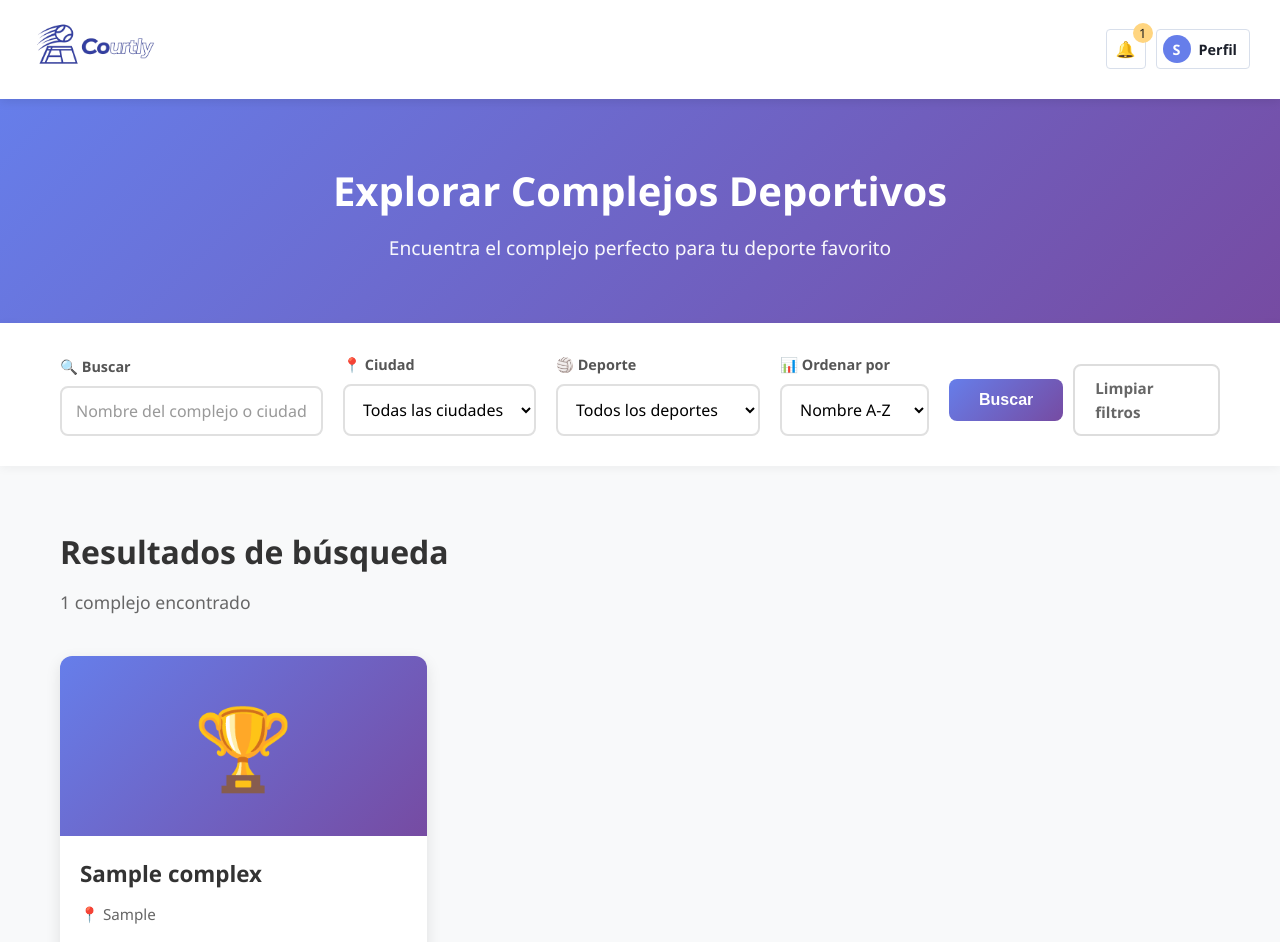
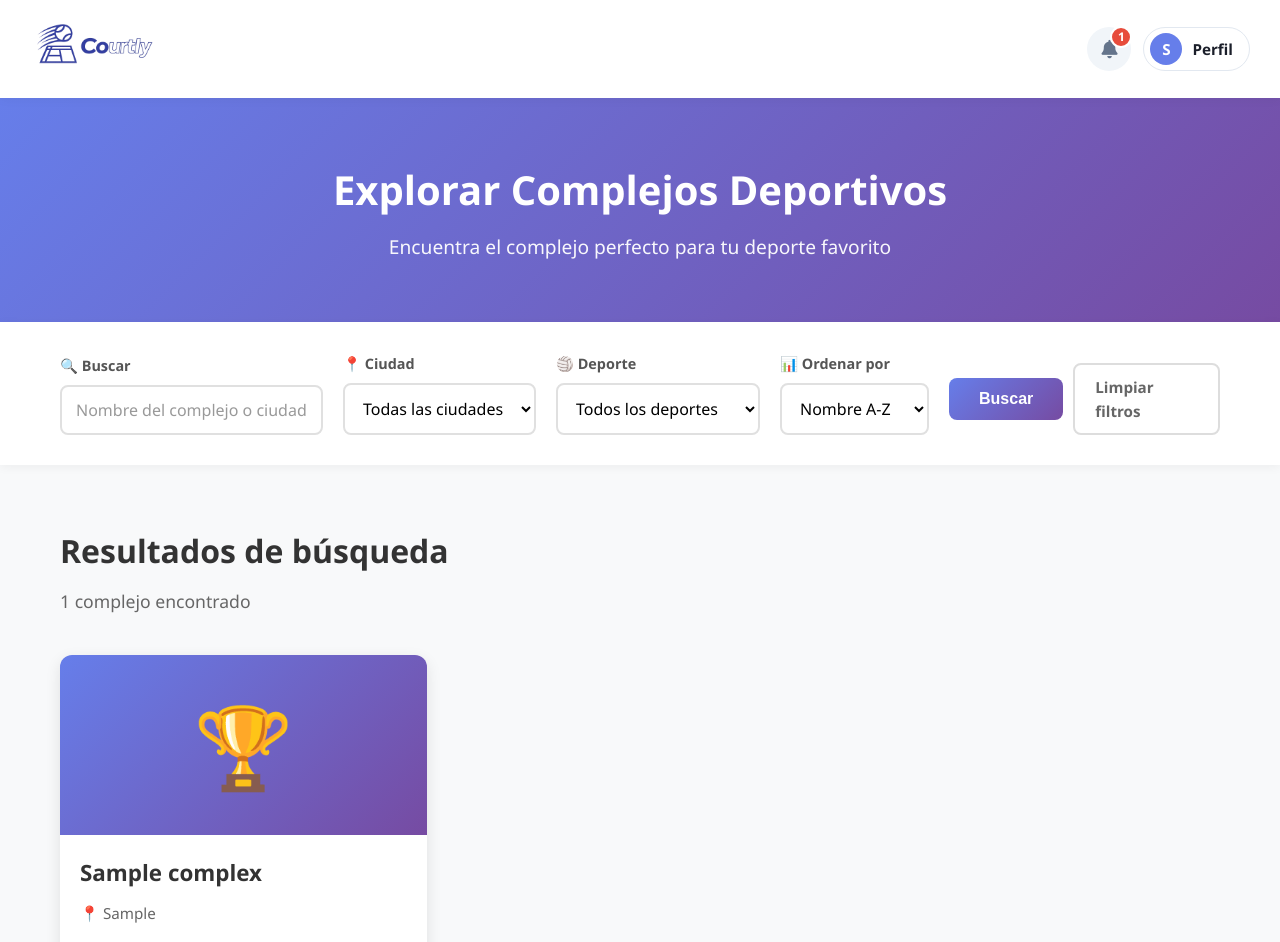
Before and after one commit to GianlucaDamico/ProyectoGS, a Django app: template core/templates/core/explorar_complejos.html in a window 1280 px wide. Shown: the top 942 px of the page. Run offline with Django 4.2, Linux system fonts and the light colour scheme; a user stored in the database is signed in; tables that the repository leaves empty hold one stand-in row (values such as "Sample post"); the template is opened without the code that fills it: values that come from a table or form of the project are taken from there, most other values are stand-ins (such as "Sample title", 1, 10 or a date in 2020); parts of the project's set-up code (start-up, migrations or seed data) failed here and were passed over.

Commit message:
mejorar estilos de navbar y notificaciones, incluyendo iconos de Font Awesome

```diff
--- a/core/static/core/explorar.css
+++ b/core/static/core/explorar.css
@@ -1,9 +1,9 @@
 :root {
     --primary: #667eea;
-    --accent: #ffd580;
+    --accent: #e74c3c; /* Cambiado a rojo para las notificaciones */
     --text: #1b1f2a;
     --muted: #60708a;
-    --border: #d8dfeb;
+    --border: #e2e8f0;
     --shadow: 0 10px 24px rgba(18, 31, 53, 0.08);
 }
 
@@ -29,11 +29,11 @@ body {
 /* ============ Navbar y Elementos de Perfil/Notificaciones ============ */
 .navbar {
     background: white;
-    box-shadow: 0 2px 10px rgba(0,0,0,0.1);
+    box-shadow: 0 2px 10px rgba(0,0,0,0.04); /* Sombra más sutil */
     position: sticky;
     top: 0;
     z-index: 1000;
-    min-height: 90px;
+    min-height: 85px;
     display: flex;
     align-items: center;
 }
@@ -49,7 +49,7 @@ body {
 }
 
 .logo-img {
-    height: 91px;
+    height: 90px; /* Tamaño ajustado para ser más elegante */
     width: auto;
     object-fit: contain;
 }
@@ -57,10 +57,10 @@ body {
 .nav-right {
     display: flex;
     align-items: center;
-    gap: 10px;
+    gap: 12px;
 }
 
-/* Clases copiadas directamente de tu home_usuario.css */
+/* --- ESTÉTICA MEJORADA DE LOS BOTONES --- */
 .notifications-menu,
 .profile-menu {
     position: relative;
@@ -68,67 +68,113 @@ body {
 
 .notifications-trigger {
     list-style: none;
-    width: 40px;
-    height: 40px;
-    border-radius: 4px;
-    border: 1px solid var(--border);
-    background: #ffffff;
+    width: 44px; /* Un poco más grande */
+    height: 44px;
+    border-radius: 50%; /* Círculo perfecto en lugar de cuadrado */
+    border: 1px solid transparent;
+    background: #f1f5f9; /* Gris muy clarito */
     display: inline-flex;
     align-items: center;
     justify-content: center;
     cursor: pointer;
     position: relative;
-}
-
-.notifications-trigger .badge {
-    position: absolute;
-    top: -7px;
-    right: -8px;
-    margin-left: 0;
+    transition: all 0.3s ease;
 }
 
 .notifications-trigger:hover {
-    background: #f0f0f0;
+    background: #eef2ff; /* Morado claro al pasar el ratón */
 }
 
-.notifications-trigger::-webkit-details-marker {
+.bell-icon {
+    font-size: 1.15rem;
+    color: #64748b; /* Gris oscuro elegante */
+    transition: color 0.3s ease;
+}
+
+.notifications-trigger:hover .bell-icon {
+    color: var(--primary); /* Se vuelve morado al hacer hover */
+}
+
+.badge {
+    position: absolute;
+    top: -2px;
+    right: -2px;
+    display: inline-flex;
+    justify-content: center;
+    align-items: center;
+    min-width: 22px;
+    height: 22px;
+    border-radius: 999px;
+    font-size: 0.75rem;
+    font-weight: bold;
+    background: var(--accent); /* Rojo notificación */
+    color: white;
+    border: 2px solid white; /* Borde blanco para separarlo de la campana */
+}
+
+.profile-trigger {
+    list-style: none;
+    display: inline-flex;
+    align-items: center;
+    gap: 10px;
+    cursor: pointer;
+    background: #ffffff;
+    border: 1px solid var(--border);
+    border-radius: 50px; /* Píldora perfectamente redonda */
+    height: 44px;
+    padding: 4px 16px 4px 6px; /* Padding asimétrico para acomodar el avatar */
+    transition: all 0.3s ease;
+}
+
+.profile-trigger:hover {
+    border-color: #cbd5e1;
+    box-shadow: 0 4px 6px rgba(0,0,0,0.04); /* Sombra elegante */
+}
+
+.profile-avatar {
+    width: 32px;
+    height: 32px;
+    border-radius: 50%;
+    display: inline-flex;
+    align-items: center;
+    justify-content: center;
+    font-size: 0.95rem;
+    font-weight: 700;
+    color: #fff;
+    background: var(--primary);
+}
+
+.profile-label {
+    color: var(--text);
+    font-size: 0.95rem;
+    font-weight: 600;
+}
+
+/* (Ocultar la flechita por defecto de los details) */
+.notifications-trigger::-webkit-details-marker,
+.profile-trigger::-webkit-details-marker {
     display: none;
 }
 
-.bell-icon {
-    font-size: 1rem;
-}
-
-.badge {
-    display: inline-flex;
-    justify-content: center;
-    align-items: center;
-    min-width: 20px;
-    height: 20px;
-    border-radius: 999px;
-    font-size: 0.8rem;
-    background: var(--accent);
-    color: #1d1d1d;
-    padding: 0 6px;
-}
-
+/* --- MENÚS DESPLEGABLES --- */
 .notifications-dropdown {
     position: absolute;
     right: 0;
-    top: calc(100% + 8px);
-    width: 260px;
+    top: calc(100% + 12px);
+    width: 300px; /* Un poco más ancho */
     border: 1px solid var(--border);
-    border-radius: 10px;
+    border-radius: 14px; /* Bordes más suaves */
     background: #fff;
     box-shadow: var(--shadow);
-    padding: 12px;
+    padding: 16px;
     z-index: 30;
 }
 
 .dropdown-title {
-    margin: 0 0 8px;
-    font-size: 0.92rem;
+    margin: 0 0 12px;
+    font-size: 1rem;
     font-weight: 700;
+    color: var(--text);
 }
 
 .dropdown-empty {
@@ -137,58 +183,18 @@ body {
     font-size: 0.9rem;
 }
 
-.profile-trigger {
-    list-style: none;
-    display: inline-flex;
-    align-items: center;
-    gap: 8px;
-    cursor: pointer;
-    background: #ffffff;
-    border: 1px solid var(--border);
-    border-radius: 4px;
-    height: 40px;
-    padding: 4px 12px 4px 6px;
-}
-
-.profile-trigger:hover {
-    background: #f0f0f0;
-}
-
-.profile-trigger::-webkit-details-marker {
-    display: none;
-}
-
-.profile-avatar {
-    width: 28px;
-    height: 28px;
-    border-radius: 999px;
-    display: inline-flex;
-    align-items: center;
-    justify-content: center;
-    font-size: 0.9rem;
-    font-weight: 700;
-    color: #fff;
-    background: var(--primary);
-}
-
-.profile-label {
-    color: var(--text);
-    font-size: 0.9rem;
-    font-weight: 700;
-}
-
 .profile-dropdown {
     position: absolute;
     right: 0;
-    top: calc(100% + 8px);
-    min-width: 170px;
+    top: calc(100% + 12px);
+    min-width: 180px;
     border: 1px solid var(--border);
-    border-radius: 10px;
+    border-radius: 14px;
     background: #fff;
     box-shadow: var(--shadow);
-    padding: 6px;
+    padding: 8px;
     display: grid;
-    gap: 2px;
+    gap: 4px;
     z-index: 30;
 }
 
--- a/core/templates/core/explorar_complejos.html
+++ b/core/templates/core/explorar_complejos.html
@@ -5,6 +5,7 @@
     <meta charset="UTF-8">
     <meta name="viewport" content="width=device-width, initial-scale=1.0">
     <title>Explorar Complejos - Courtly</title>
+    <link rel="stylesheet" href="https://cdnjs.cloudflare.com/ajax/libs/font-awesome/6.0.0/css/all.min.css">
     <link rel="stylesheet" href="{% static 'core/explorar.css' %}">
 </head>
 <body>
@@ -21,7 +22,7 @@
 
                     <details class="notifications-menu">
                         <summary class="notifications-trigger" aria-label="Abrir notificaciones">
-                            <span class="bell-icon">&#128276;</span>
+                            <span class="bell-icon"><i class="fas fa-bell"></i></span>
                             {% if resenas_pendientes %}<span class="badge">{{ resenas_pendientes|length }}</span>{% endif %}
                         </summary>
                         <div class="notifications-dropdown">
```
Also changed, not shown: other parts of core/static/core/explorar.css (+33 -19 lines).
